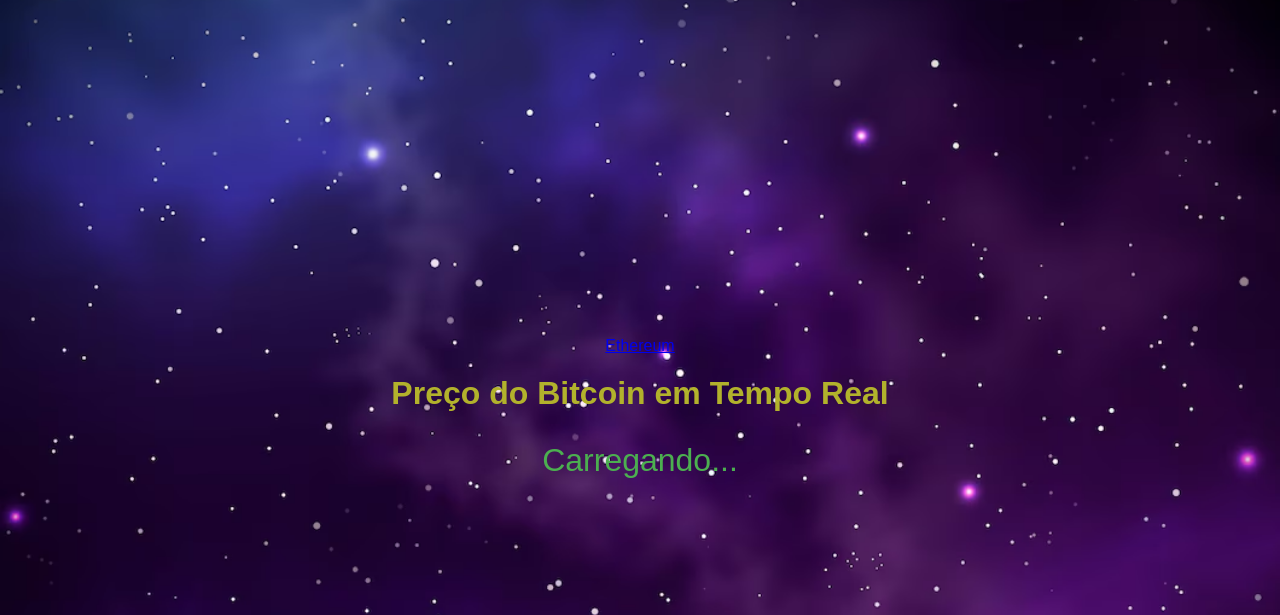
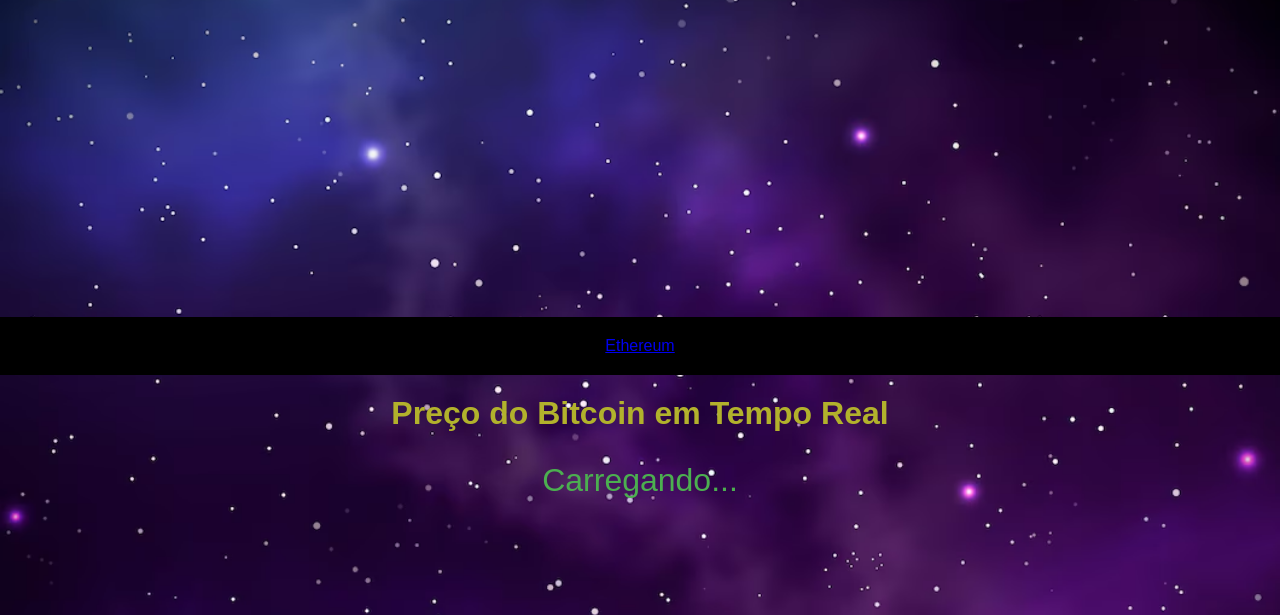
Before and after one commit to CassAssump/dashboard, a Flask app: page / in a window 1280 px wide. Shown: the top 615 px of the page. Run offline with Flask 3, Linux system fonts and the light colour scheme; some libraries are stand-ins or nearby versions.

Commit message:
css cabecalho novo

```diff
--- a/static/style.css
+++ b/static/style.css
@@ -12,6 +12,18 @@
     text-align: center;
     gap: 10px;
 }
+.cabecalho{
+    width: 100%;
+    display: flex;
+    justify-content: center;
+    padding: 20px;
+    background-color: black;
+}
+
+
+
+
+
 .cabecalho__menu__lin{
     font-family: Arial, Helvetica, sans-serif;
     font-size: 1.5rem;
```
